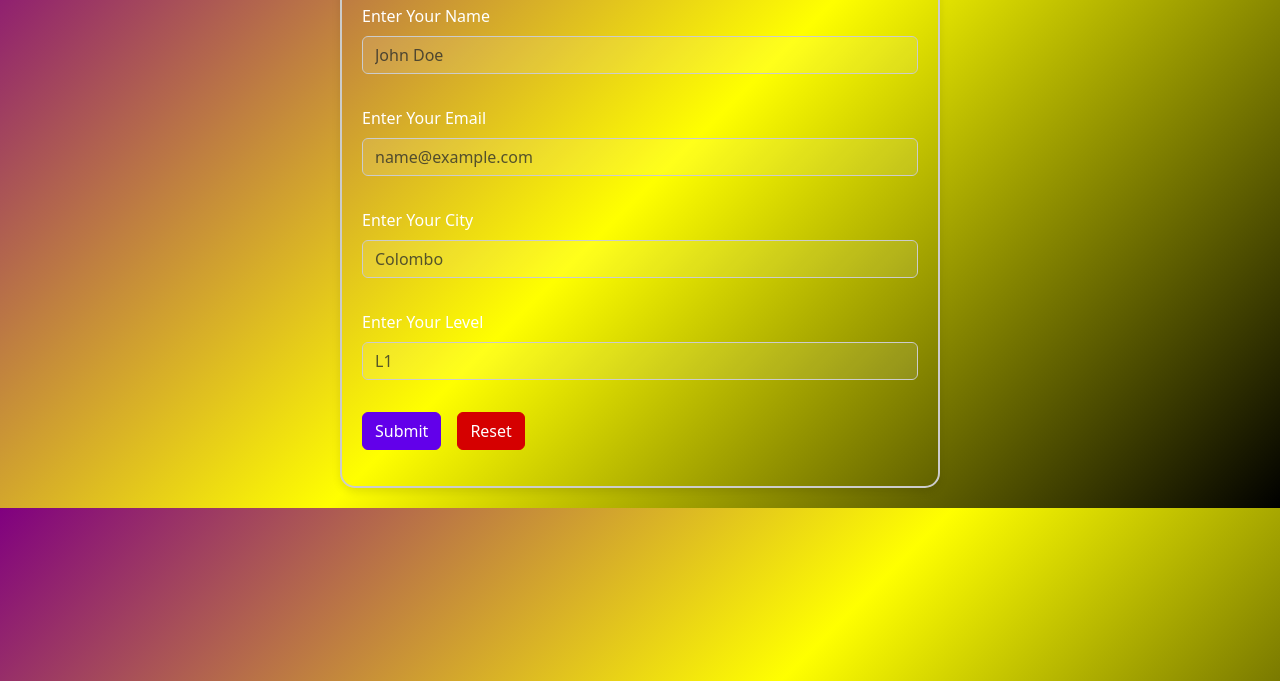
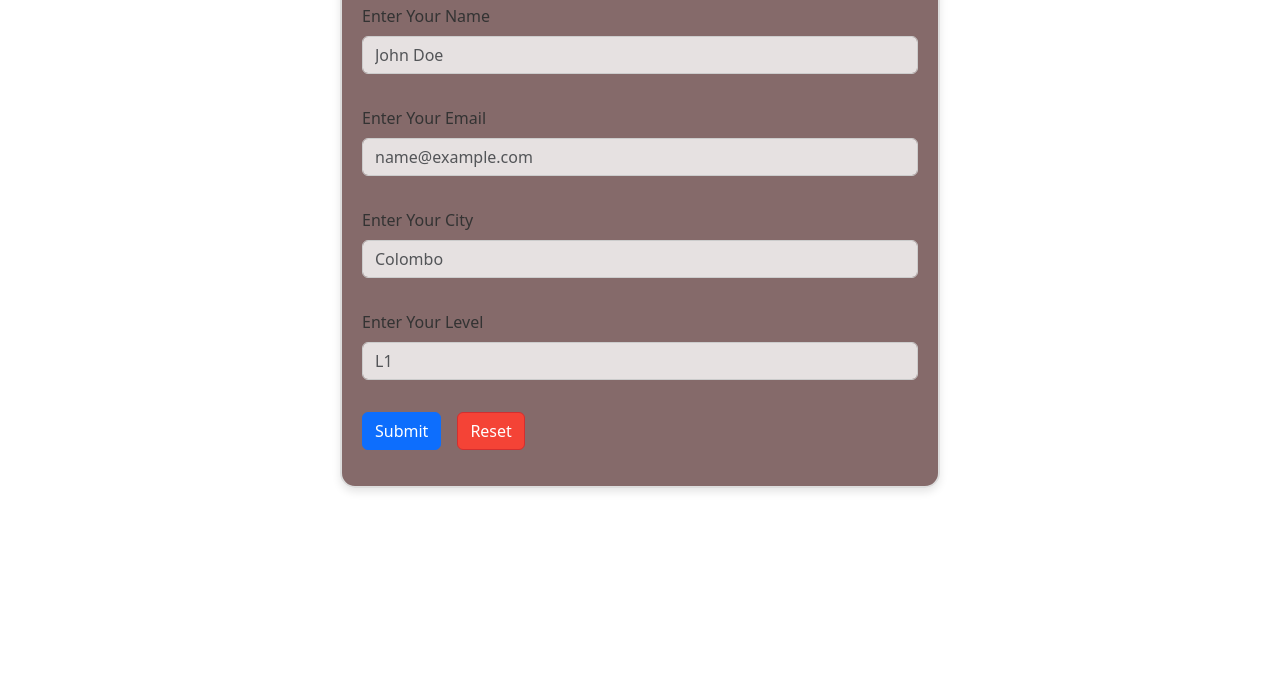
Before and after one commit to Pasindu03/Student-Management-System-FrontEnd, a plain HTML site: page index.html in a window 1280 px wide. Shown: the part 119-800 px from the top of the page. Drawn offline with nearby package versions, Linux system fonts and the light colour scheme.

Commit message:
Small Changes

```diff
--- a/css/style.css
+++ b/css/style.css
@@ -1,39 +1,32 @@
 #BigOne {
-    border: 2px solid #ccc;
+    border: 2px solid #ddd;
     border-radius: 15px;
     box-shadow: 0 4px 8px rgba(0, 0, 0, 0.1);
-    background: rgba(102,222,201,0);
+    background: rgba(120, 90, 90, 0.9); /* Light background with slight transparency */
     padding: 20px;
     margin: 20px auto;
     max-width: 600px;
-    color: white;
-}
-
-body{
-    background: linear-gradient(135deg, purple, yellow, black);
+    color: #000000; /* Dark text for contrast */
 }
 
 h1 {
     text-align: center;
     margin-bottom: 20px;
+    color: #fff; /* White text for contrast against background */
 }
 
 form .form-label {
-    color: #fff;
+    color: #333; /* Dark color for label text */
 }
 
 form .form-control {
-    background-color: rgba(255, 255, 255, 0.1);
+    background-color: rgba(255, 255, 255, 0.8); /* Slightly transparent background */
     border: 1px solid #ccc;
-    color: #fff;
-}
-
-form .btn-primary {
-    background-color: #6200ea;
-    border-color: #6200ea;
+    color: #333; /* Dark text */
 }
 
 form .btn-danger {
-    background-color: #d50000;
-    border-color: #d50000;
+    background-color: #f44336; /* Red button */
+    border-color: #d32f2f; /* Darker red border */
+    color: white; /* White text */
 }
```
Also changed, not shown: index.html (+1 -0 lines).
